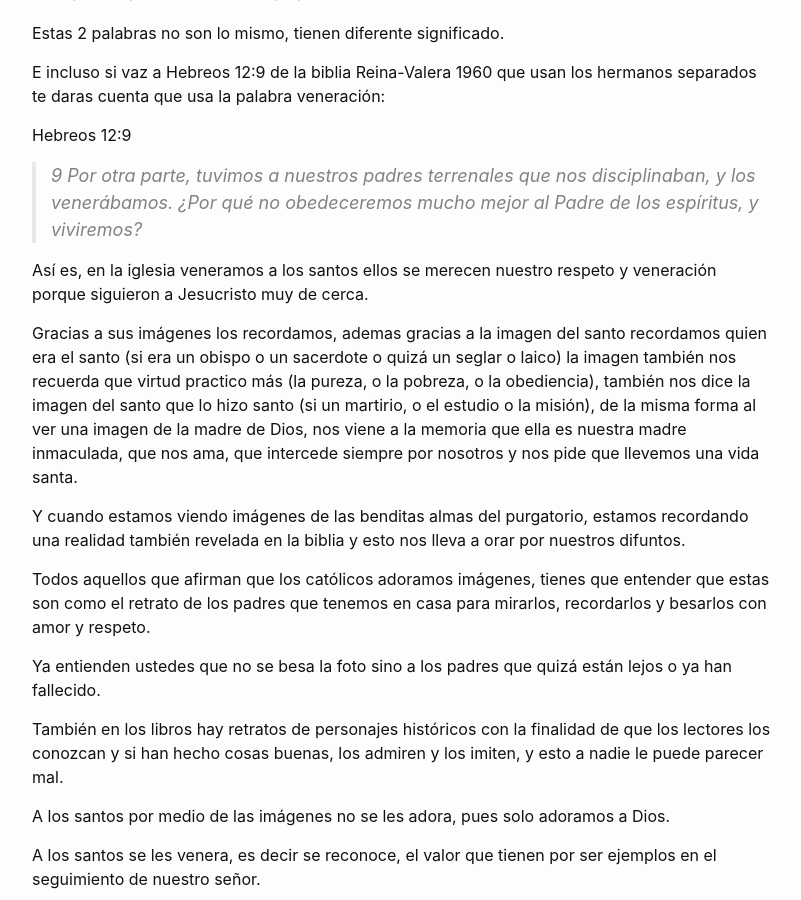
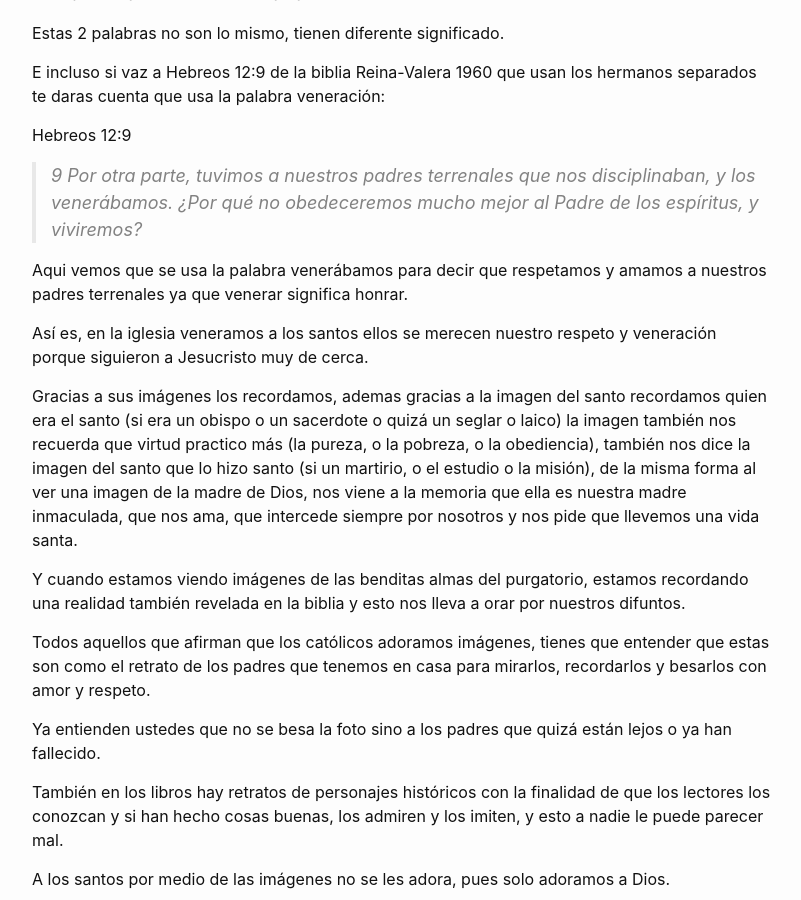
Before and after one commit to dylanmeca/dylanmeca.github.io, a Jekyll site: the page built from _posts/2021-08-01-Es-cierto-que-los-catolicos-adoran-imagenes.md, in a window 1280 px wide and 900 px high, scrolled down 5331 px. Shown: the whole window, without its empty margins (238-1039 px from the left). Built offline with Jekyll 4.4.1, drawn with Linux system fonts in a browser that asks for light colours; a script that is not in the unit is left out; comment, search, counter and statistics services are not loaded.

Commit message:
Update 2021-08-01-Es-cierto-que-los-catolicos-adoran-imagenes.md

```diff
--- a/_posts/2021-08-01-Es-cierto-que-los-catolicos-adoran-imagenes.md
+++ b/_posts/2021-08-01-Es-cierto-que-los-catolicos-adoran-imagenes.md
@@ -204,6 +204,8 @@
 
 > 9 Por otra parte, tuvimos a nuestros padres terrenales que nos disciplinaban, y los venerábamos. ¿Por qué no obedeceremos mucho mejor al Padre de los espíritus, y viviremos?
 
+Aqui vemos que se usa la palabra venerábamos para decir que respetamos y amamos a nuestros padres terrenales ya que venerar significa honrar.
+
 Así es, en la iglesia veneramos a los santos ellos se merecen nuestro respeto y veneración porque siguieron a Jesucristo muy de cerca.
 
 Gracias a sus imágenes los recordamos, ademas gracias a la imagen del santo recordamos quien era el santo (si era un obispo o un sacerdote o quizá un seglar o laico) la imagen también nos recuerda que virtud practico más (la pureza, o la pobreza, o la obediencia), también nos dice la imagen del santo que lo hizo santo (si un martirio, o el estudio o la misión), de la misma forma al ver una imagen de la madre de Dios, nos viene a la memoria que ella es nuestra madre inmaculada, que nos ama, que intercede siempre por nosotros y nos pide que llevemos una vida santa.
```
